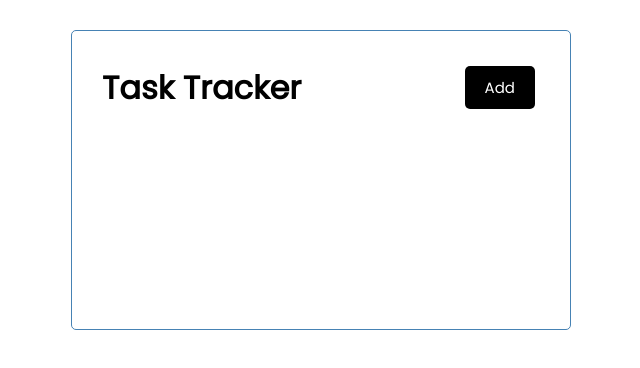
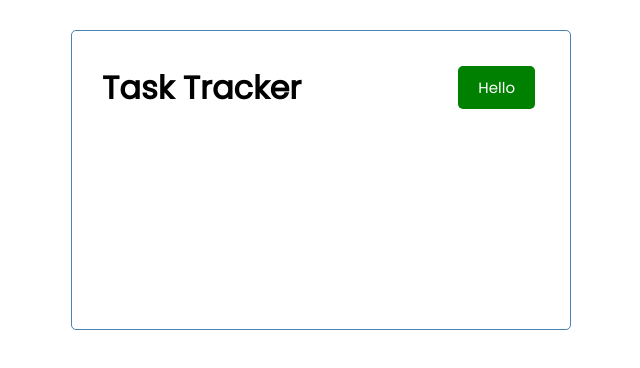
Before and after one commit to aiman9411/react_testing, a React (Create React App) app in the folder react-task-tracker/: page / in a window 1280 px wide. Shown: the top 368 px of the page, without its empty margins (319-959 px from the left). Built offline with nearby package versions, Linux system fonts and the light colour scheme.

Commit message:
add Tasks.js

```diff
--- a/react-task-tracker/src/components/Button.js
+++ b/react-task-tracker/src/components/Button.js
@@ -1,7 +1,20 @@
-const Button = () => {
+import PropTypes from 'prop-types'
+
+const Button = ({ color, text }) => {
+    const onClick = (e) => {
+        console.log("hello")
+    }
+
     return (
-    <button className="btn">Add</button>
+    <button
+        onClick = {onClick}
+        style={{ backgroundColor: color }}
+        className="btn">{text}</button>
     )
 }
 
+Button.propTypes = {
+    onClick: PropTypes.func
+}
+
 export default Button
--- a/react-task-tracker/src/components/Header.js
+++ b/react-task-tracker/src/components/Header.js
@@ -2,10 +2,15 @@ import PropTypes from 'prop-types';
 import Button from './Button'
 
 const Header = ({ title }) => {
+
+    const onClick = () => {
+        console.log('Click')
+    }
+
     return (
         <header className="header">
             <h1>{title}</h1>
-            <Button />
+            <Button color='green' text='Hello' onClick = {onClick} />
         </header>
     )
 }
```
Also changed, not shown: react-task-tracker/src/components/Tasks.js (added, +25 -0 lines).
